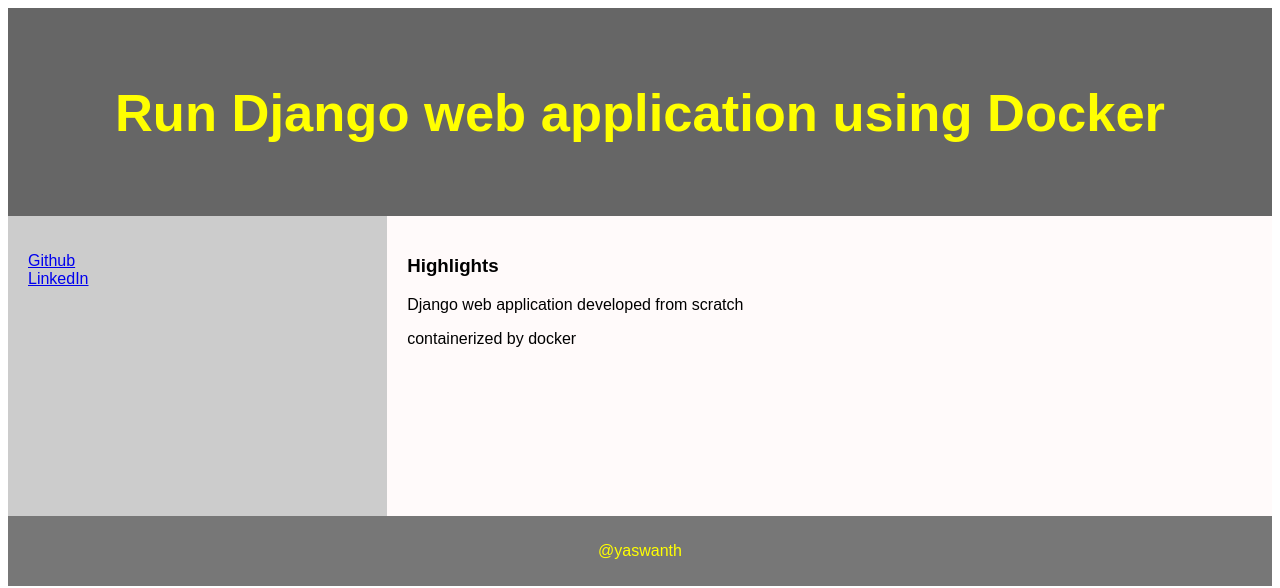
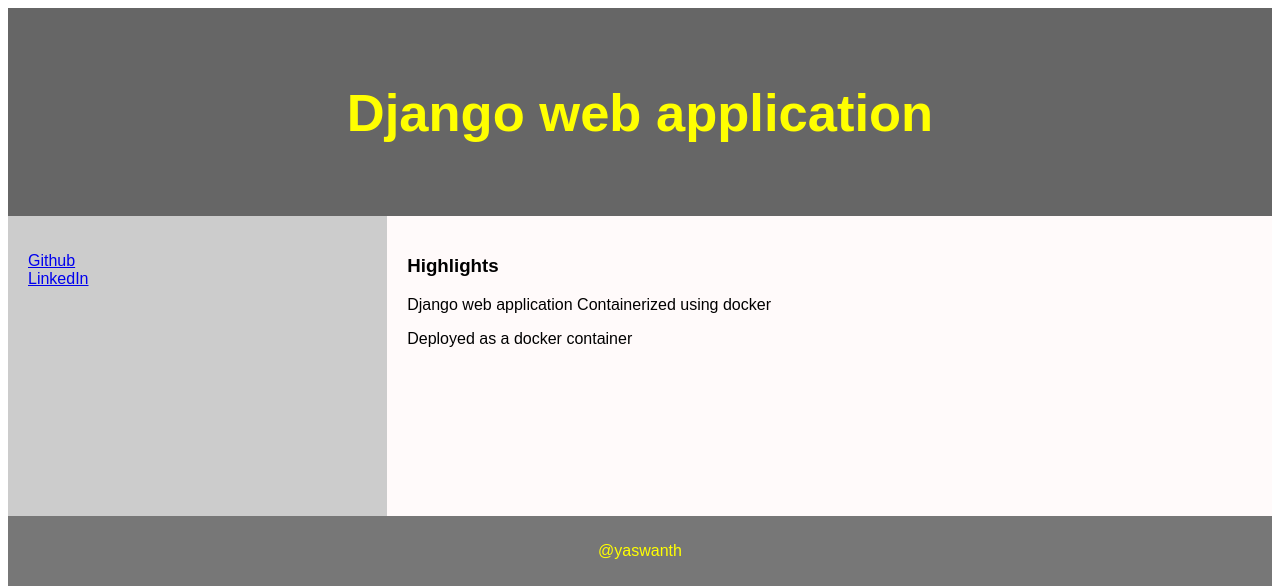
Before and after one commit to Vercetti06/Docker-Practices, a Django app: page /django_app/ in a window 1280 px wide. Shown: the top 588 px of the page. Run offline with Django 5.2, Linux system fonts and the light colour scheme.

Commit message:
updating site.html

```diff
--- a/django/django_skel/django_app/templates/site.html
+++ b/django/django_skel/django_app/templates/site.html
@@ -73,7 +73,7 @@ footer {
 
 
 <header>
-  <h2>Run Django web application using Docker</h2>
+  <h2>Django web application</h2>
 </header>
 
 <section>
@@ -86,8 +86,8 @@ footer {
 
   <article>
     <h1>Highlights</h1>
-    <p>Django web application developed from scratch</p>
-    <p>containerized by docker</p>
+    <p>Django web application Containerized using docker</p>
+    <p>Deployed as a docker container</p>
   </article>
 </section>
 
```
